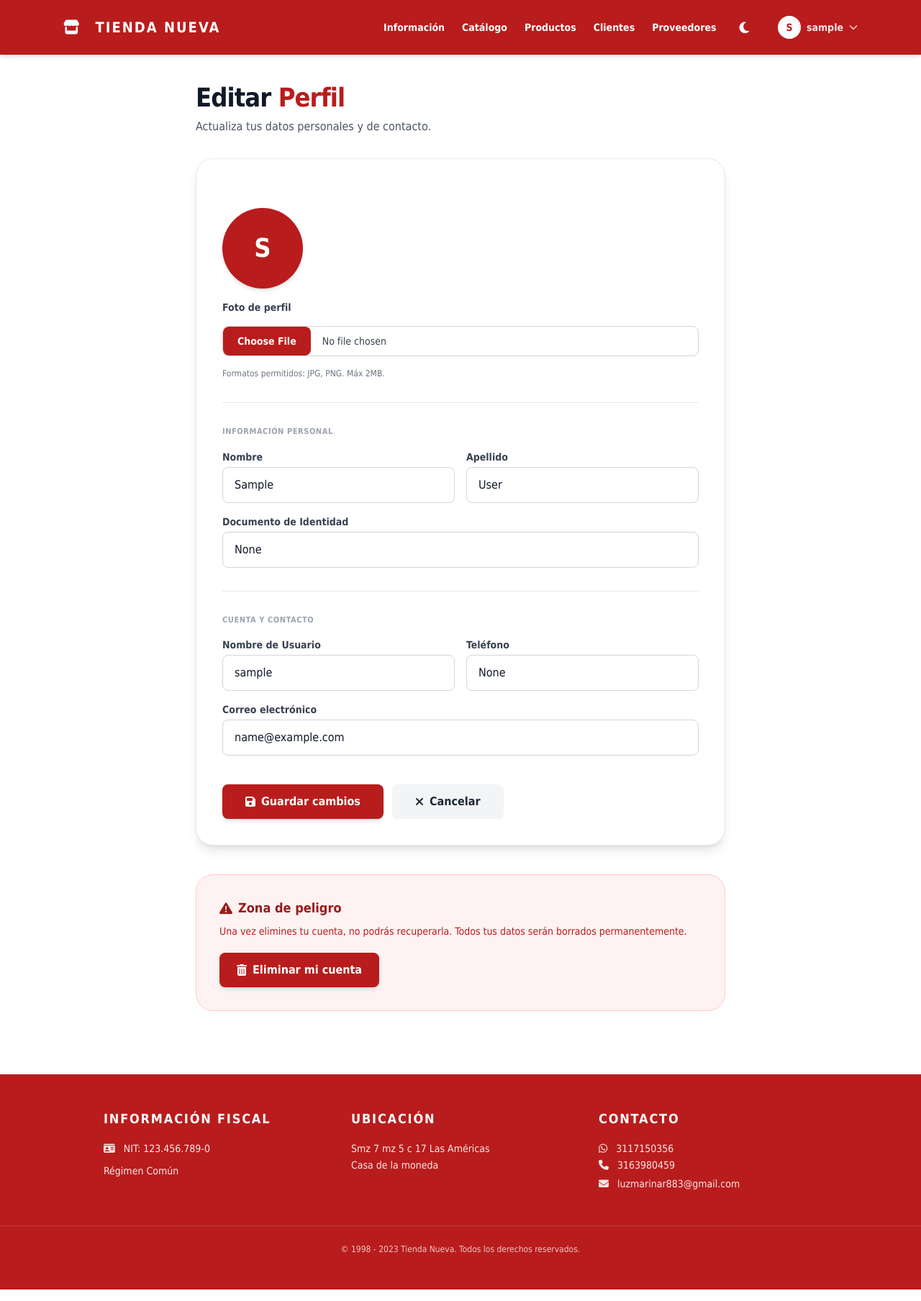
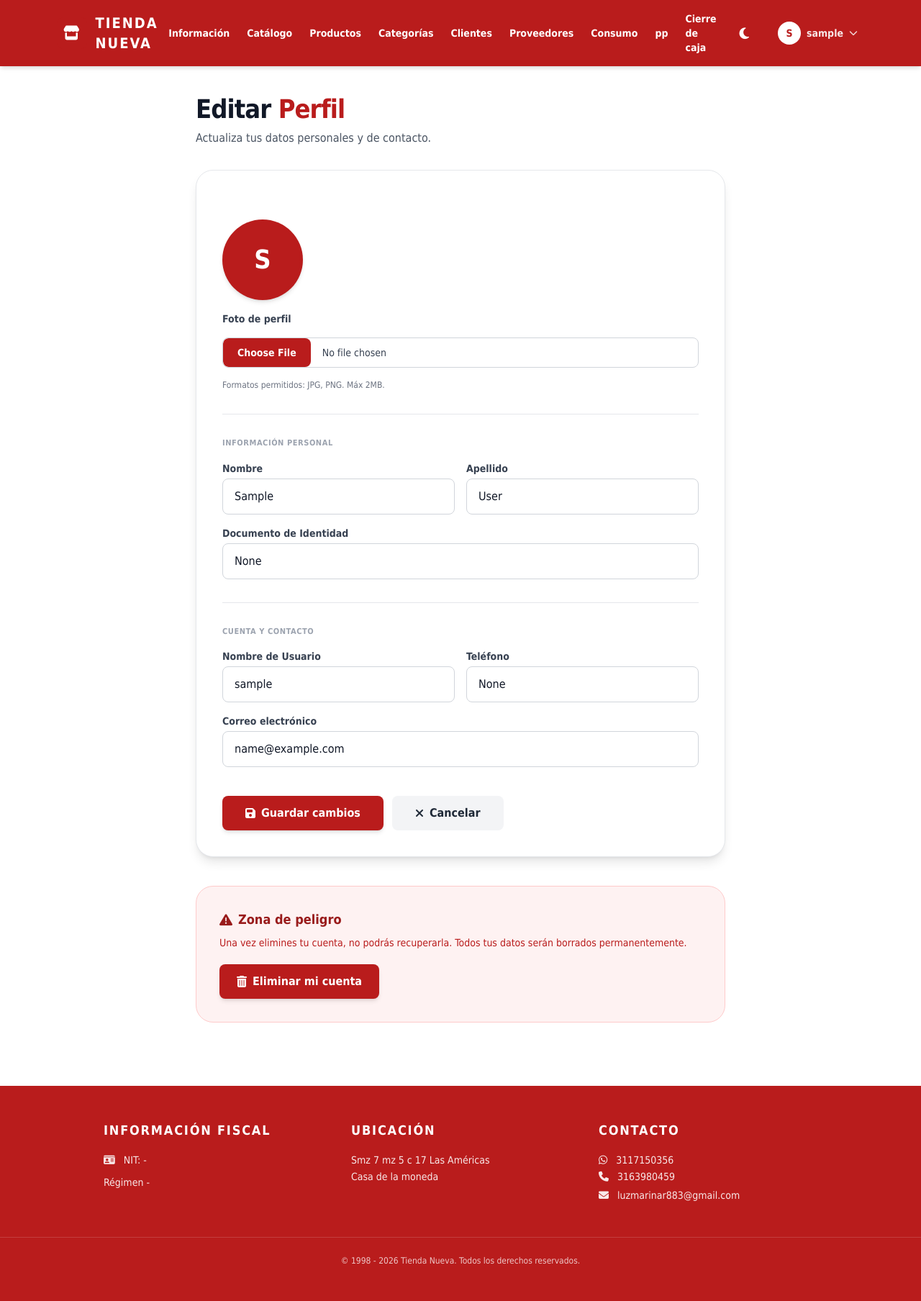
Before and after one commit to SaraAndrade1123/proyecto_tienda_nueva, a Django app: page /usuarios/perfil/editar/ in a window 1280 px wide. Shown: the whole page at 72% size. Run offline with Django 5.2, Linux system fonts and the light colour scheme; the visitor is signed in with stand-in values (Sample User, id 1); data comes from the database, SQL or seed files in the repository; data that the repository does not hold is empty; parts of the project's set-up code (start-up, migrations or seed data) failed here and were passed over; some libraries are stand-ins or nearby versions.

Commit message:
app actualizada: 28/09/2026

```diff
--- a/accounts/templates/perfil/editar-perfil.html
+++ b/accounts/templates/perfil/editar-perfil.html
@@ -75,10 +75,11 @@
                     Formatos permitidos: JPG, PNG. Máx 2MB.
                 </p>
 
-                <!-- Botón eliminar foto (diseño mejorado) -->
+                <!-- Botón eliminar foto (CORREGIDO: ahora es un botón independiente que no envía el form principal) -->
                 {% if perfil.foto %}
                     <div class="pt-1">
                         <button type="submit" name="eliminar_foto" value="1"
+                                formnovalidate
                                 onclick="return confirm('¿Seguro que deseas eliminar tu foto de perfil? Esta acción no se puede deshacer.');"
                                 class="group inline-flex items-center gap-2 px-4 py-2 rounded-lg text-sm font-semibold
                                        text-brand-red dark:text-red-400
@@ -165,7 +166,7 @@
 
             <!-- BOTONES -->
             <div class="flex flex-col sm:flex-row items-center gap-3 pt-2">
-                <button type="submit"
+                <button type="submit" name="guardar_cambios" value="1"
                         class="w-full sm:w-auto inline-flex items-center justify-center gap-2 bg-brand-red hover:bg-brand-darkred text-white font-bold py-3 px-8 rounded-lg shadow-md transition">
                     <i class="fa-solid fa-floppy-disk"></i>
                     Guardar cambios
--- a/accounts/views.py
+++ b/accounts/views.py
@@ -170,24 +170,3 @@ def eliminar_usuario(request):
         user.delete()
         return redirect('informacion_tienda')
     return redirect('editar_perfil')
-
-@login_required
-def editar_perfil(request):
-    if request.method == 'POST':
-        user = request.user
-        user.first_name = request.POST.get('first_name', user.first_name)
-        user.last_name = request.POST.get('last_name', user.last_name)
-        user.email = request.POST.get('email', user.email)
-        user.phone = request.POST.get('phone', getattr(user, 'phone', ''))
-        user.save()
-
-        # Actualizar foto si el modelo Perfil la maneja
-        if hasattr(user, 'perfil'):
-            foto = request.FILES.get('foto')
-            if foto:
-                user.perfil.foto = foto
-                user.perfil.save()
-
-        return redirect('informacion')
-
-    return render(request, 'perfil/editar-perfil.html')
--- a/gestor_inventario/templates/layouts/base.html
+++ b/gestor_inventario/templates/layouts/base.html
@@ -66,8 +66,15 @@
 
                 {% if user.is_authenticated and user.is_staff %}
                     <a href="{% url 'lista_productos' %}" class="hover:text-gray-200 dark:hover:text-brand-red transition">Productos</a>
+                    <a href="{% url 'lista_categorias' %}" class="hover:text-gray-200 dark:hover:text-brand-red transition">Categorías</a>
                     <a href="/" class="hover:text-gray-200 dark:hover:text-brand-red transition">Clientes</a>
                     <a href="/" class="hover:text-gray-200 dark:hover:text-brand-red transition">Proveedores</a>
+
+                    <a href="/" class="hover:text-gray-200 dark:hover:text-brand-red transition">Consumo</a>
+                    <a href="/" class="hover:text-gray-200 dark:hover:text-brand-red transition">pp</a>
+
+                    <a href="/" class="hover:text-gray-200 dark:hover:text-brand-red transition">Cierre de caja</a>
+
                 {% endif %}
 
                 <button id="theme-toggle-desktop" class="p-2 rounded-lg hover:bg-white/20 dark:hover:bg-gray-800 transition" title="Cambiar tema">
@@ -221,8 +228,8 @@
         <div class="container mx-auto px-4 grid grid-cols-1 md:grid-cols-3 gap-10 text-sm max-w-5xl text-left">
             <div class="flex flex-col items-start text-left">
                 <h4 class="font-bold text-lg mb-4 text-white tracking-widest uppercase">Información Fiscal</h4>
-                <p class="leading-relaxed opacity-90"><i class="fa-solid fa-id-card mr-2"></i> NIT: 123.456.789-0</p>
-                <p class="leading-relaxed opacity-90 mt-2">Régimen Común</p>
+                <p class="leading-relaxed opacity-90"><i class="fa-solid fa-id-card mr-2"></i> NIT: -</p>
+                <p class="leading-relaxed opacity-90 mt-2">Régimen -</p>
             </div>
             <div class="flex flex-col items-start text-left">
                 <h4 class="font-bold text-lg mb-4 text-white tracking-widest uppercase">Ubicación</h4>
@@ -239,7 +246,7 @@
             </div>
         </div>
         <div class="text-center mt-12 pt-6 border-t border-white/20 dark:border-gray-800 text-xs opacity-75">
-            &copy; 1998 - 2023 Tienda Nueva. Todos los derechos reservados.
+            &copy; 1998 - 2026 Tienda Nueva. Todos los derechos reservados.
         </div>
     </footer>
 
--- a/productos/urls.py
+++ b/productos/urls.py
@@ -8,9 +8,12 @@ urlpatterns = [
     path('crear/', views.crear_producto, name='crear_producto'),
     path('editar/<int:id>/', views.editar_producto, name='editar_producto'),
     path('eliminar/<int:id>/', views.eliminar_producto, name='eliminar_producto'),
+
     path('stock/aumentar/<int:id>/', views.aumentar_stock, name='aumentar_stock'),
     path('stock/disminuir/<int:id>/', views.disminuir_stock, name='disminuir_stock'),
+
     path('producto/<int:id>/', views.detalle_producto, name='detalle_producto'),
+
     path('categorias/', views.lista_categorias, name='lista_categorias'),
     path('categorias/crear/',views.crear_categoria,name='crear_categoria'),
     path('categorias/editar/<int:id>/',views.editar_categoria,name='editar_categoria'),
```
Also changed, not shown: productos/migrations/0009_alter_producto_categoria.py.
